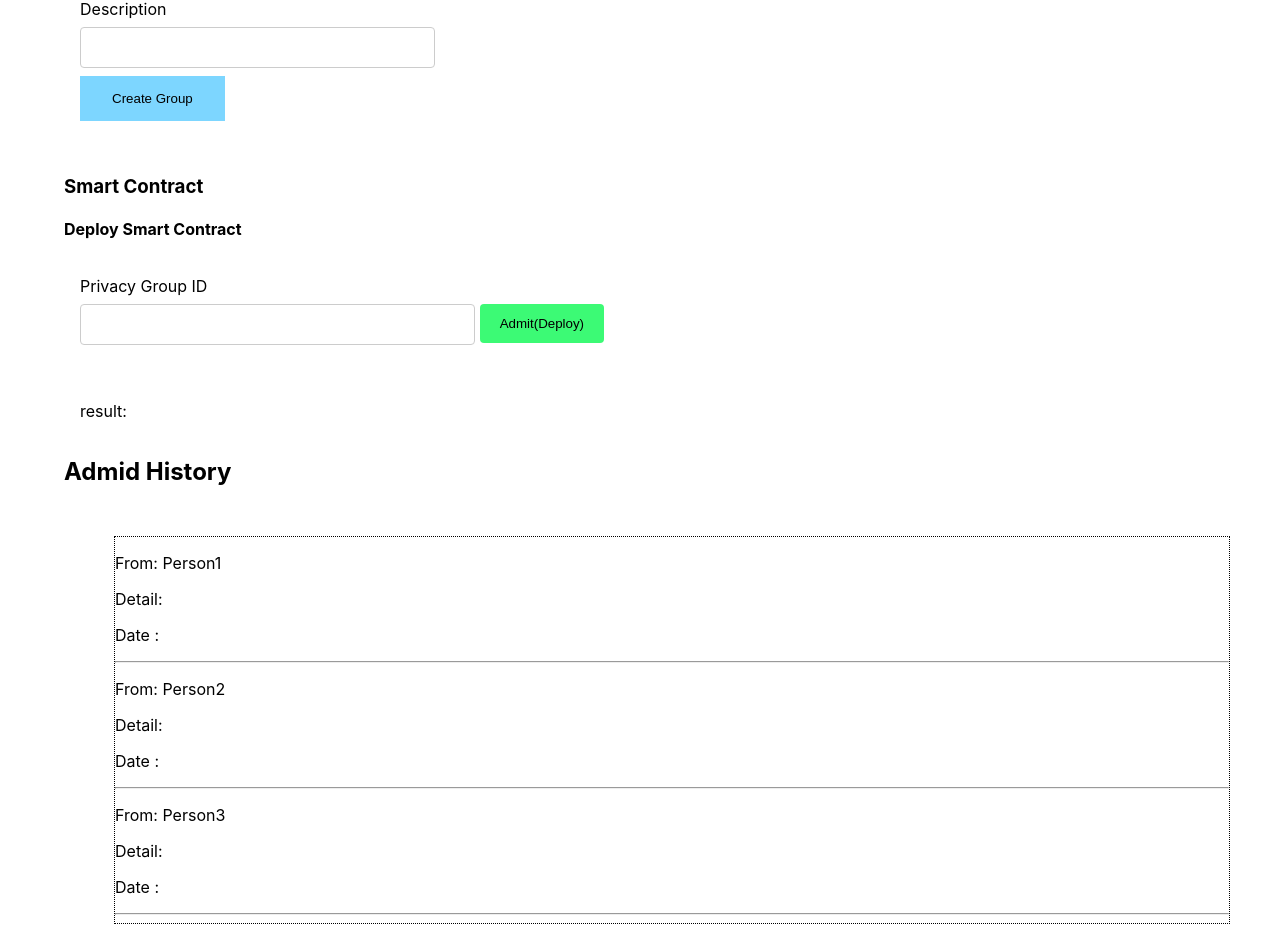
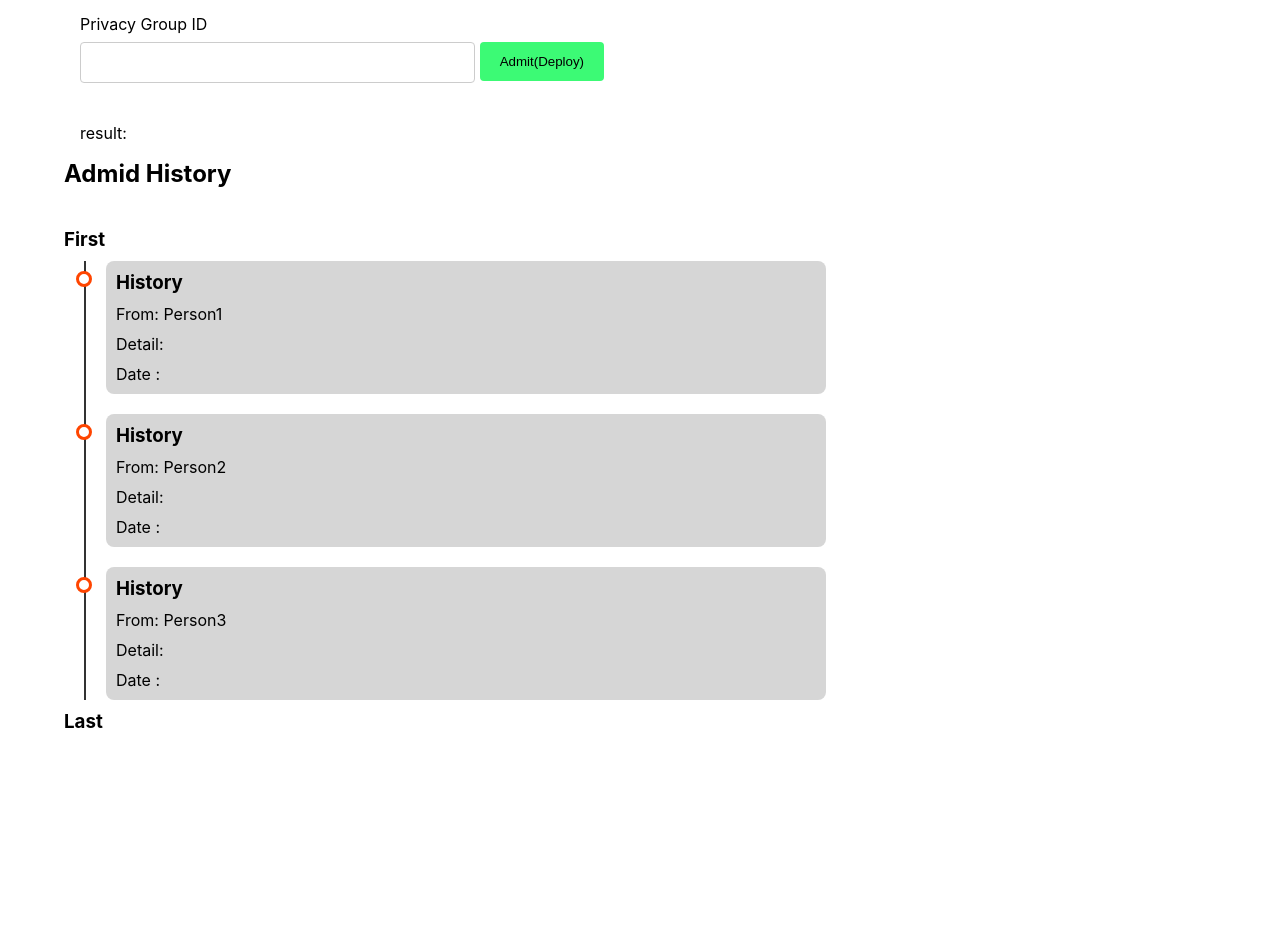
Before and after one commit to alfredotasty/Hyperledger-Besu-EMR, a React (Create React App) app in the folder Applications/frontend/: page / in a window 1280 px wide. Shown: the part 867-1819 px from the top of the page. After the commit the page ends 1691 px from the top, so only its background shows below. Built offline with nearby package versions, Linux system fonts and the light colour scheme.

Commit message:
add timeline

```diff
--- a/Applications/frontend/src/App.css
+++ b/Applications/frontend/src/App.css
@@ -192,3 +192,62 @@
   box-sizing: border-box;
 
 }
+
+:root {
+  --primary-color: #fff; /* try #212121 also for dark mode */
+
+  --font: sans-serif;
+}
+
+* {
+  margin: 0;
+  padding: 0;
+}
+
+
+/* Timeline Container */
+.timeline {
+  background: var(--primary-color);
+  margin: 20px auto;
+  padding: 20px;
+}
+
+/* Outer Layer with the timeline border */
+.outer {
+  border-left: 2px solid #333;
+
+}
+.first{
+  margin: 0 0 10px -20px;
+}
+.last{
+  margin: 1px 0 7px -20px;
+  margin-top: -10px ;
+}
+/* Card container */
+.card {
+  position: relative;
+  margin: 0 0 20px 20px;
+  padding: 10px;
+  background: rgba(182, 181, 181, 0.558);
+  color: rgb(0, 0, 0);
+  border-radius: 8px;
+  max-width: 700px;
+}
+
+/* Information about the timeline */
+.info {
+  display: flex;
+  flex-direction: column;
+  gap: 10px;
+}
+.title::before {
+  content: "";
+  position: absolute;
+  width: 10px;
+  height: 10px;
+  background: white;
+  border-radius: 999px;
+  left: -30px;
+  border: 3px solid orangered;
+}
--- a/Applications/frontend/src/components/History.js
+++ b/Applications/frontend/src/components/History.js
@@ -5,21 +5,32 @@
     return(
         <div>
             <h2>Admid History</h2>
+        <div className='timeline'>
+        <div>
+            <h3 className="first">First</h3>
+        </div>
+            <div className='outer'>
+                {user.map((user, i) => (
+                    <div className='card' key={i}>
+                        <div className="title">
+                            <div className= 'info'>
+                                <h3 >History</h3>
+                                <p>From: {user}</p>
+                                <p>Detail: {user.address}</p>
+                                <p>Date : {user.node}</p>
 
-        <div className='fram'>
-            <div >
-                {user.map((user, i) => (
-                    <div className='square' key={i}>
-                        <p>From: {user}</p>
-                        <p>Detail: {user.address}</p>
-                        <p>Date : {user.node}</p>
-                        <hr></hr>
+                            </div>
+                        </div>
                     </div>
-
                 ))}
             </div>
+            <div>
+                <h3 className="last">Last</h3>
+
+            </div>
+            </div>
         </div>
-        </div>
+
     )
 }
 export default History;
```
